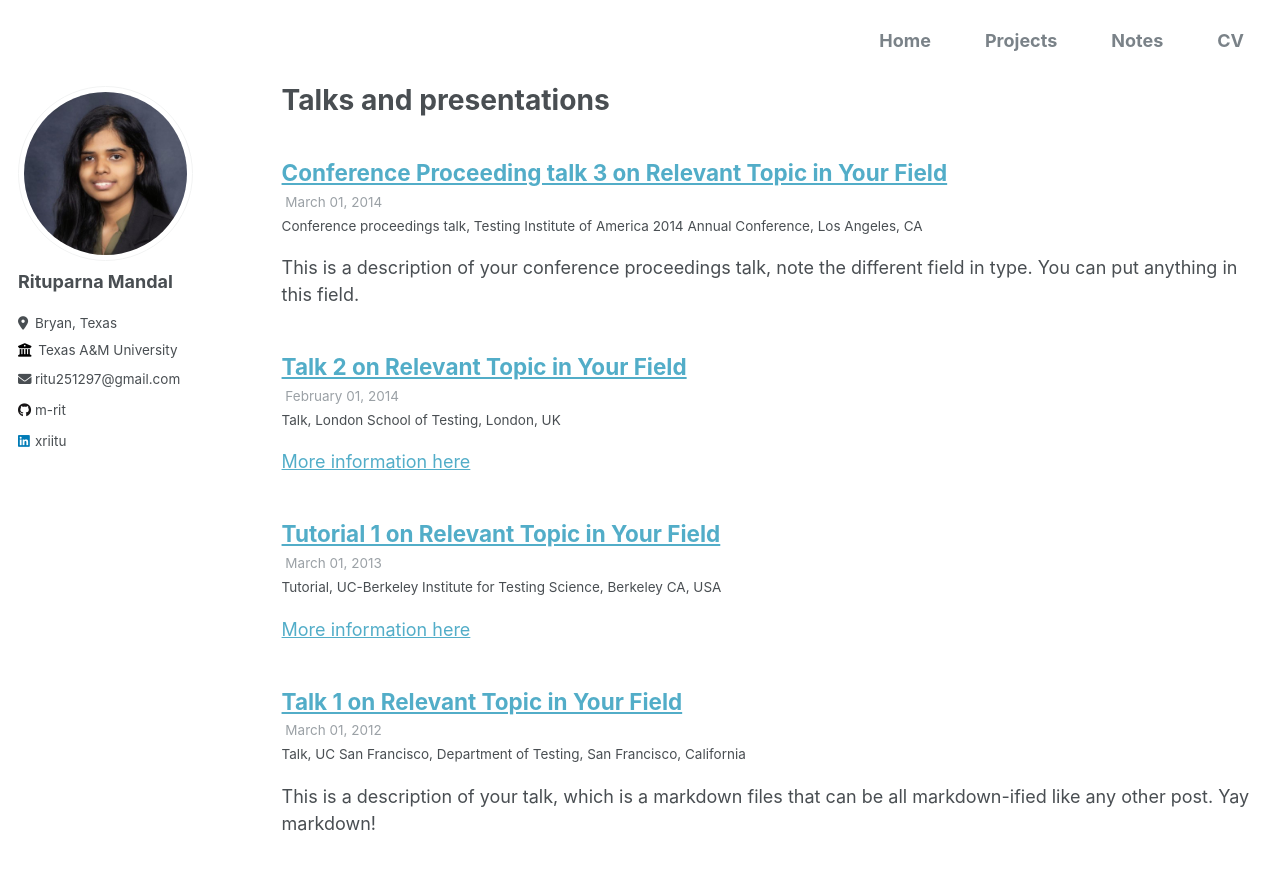
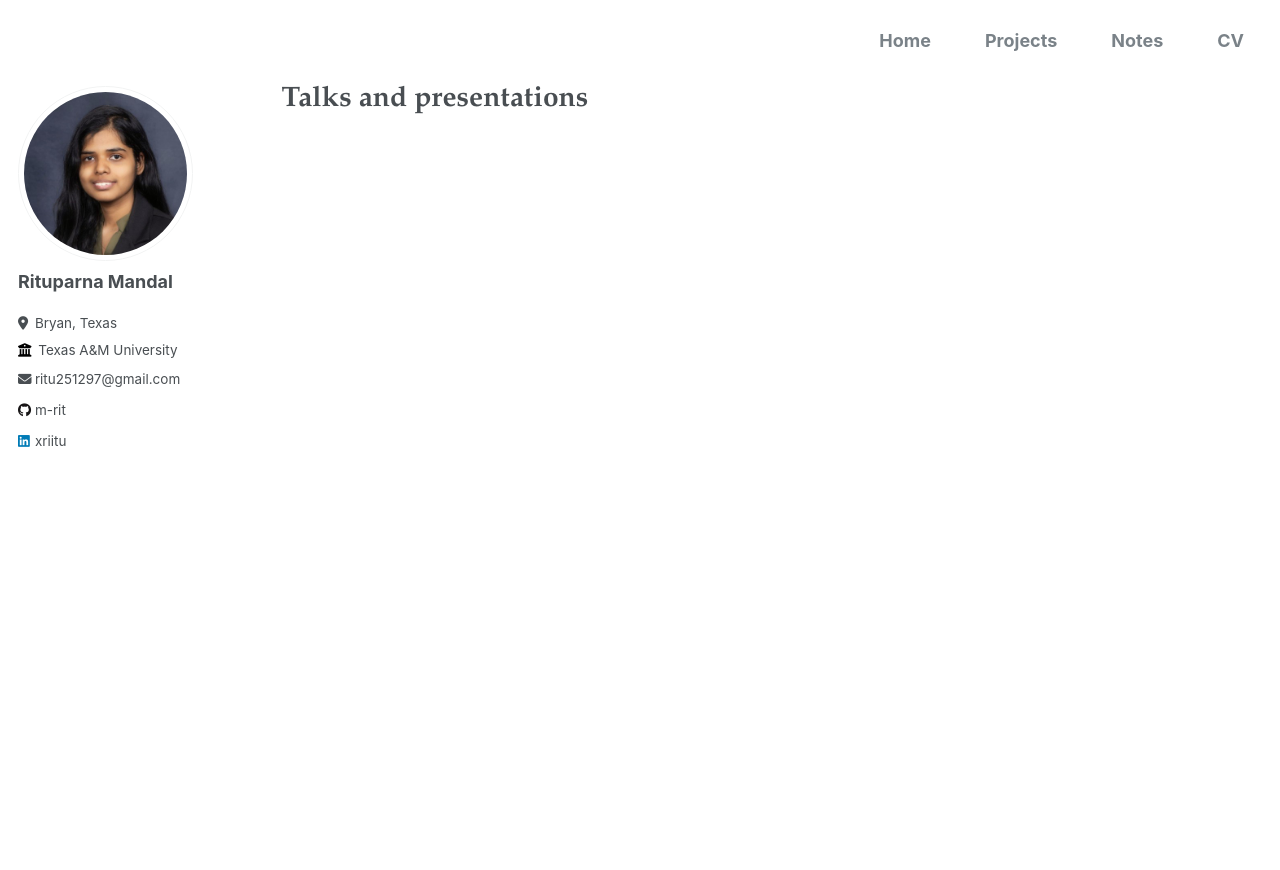
Before and after one commit to m-rit/m-rit.github.io, a Jekyll site: the page built from _pages/talks.html, in a window 1280 px wide and 1058 px high. Shown: the top 870 px of the window. Built offline with Jekyll 4.4.1, drawn with Linux system fonts in a browser that asks for light colours.

Commit message:
updated font

```diff
--- a/_sass/_page.scss
+++ b/_sass/_page.scss
@@ -86,13 +86,13 @@
 
   dt {
     margin-top: 1em;
-    font-family: $sans-serif;
+    font-family: $garamond;
     font-weight: bold;
   }
 
   dd {
     margin-left: 1em;
-    font-family: $sans-serif;
+    font-family: $garamond;
     font-size: $type-size-6;
   }
 
--- a/_sass/_variables.scss
+++ b/_sass/_variables.scss
@@ -28,8 +28,8 @@ $bodoni                     : "Bodoni MT", serif;
 $calisto                    : "Calisto MT", serif;
 $garamond                   : Garamond, serif;
 
-$global-font-family         : $sans-serif;
-$header-font-family         : $sans-serif;
+$global-font-family         : $garamond;
+$header-font-family         : $garamond;
 $caption-font-family        : $serif;
 
 /* type scale */
--- a/_talks/2012-03-01-talk-1.md
+++ /dev/null
@@ -1,11 +0,0 @@
----
-title: "Talk 1 on Relevant Topic in Your Field"
-collection: talks
-type: "Talk"
-permalink: /talks/2012-03-01-talk-1
-venue: "UC San Francisco, Department of Testing"
-date: 2012-03-01
-location: "San Francisco, California"
----
-
-This is a description of your talk, which is a markdown files that can be all markdown-ified like any other post. Yay markdown!
--- a/_talks/2013-03-01-tutorial-1.md
+++ /dev/null
@@ -1,13 +0,0 @@
----
-title: "Tutorial 1 on Relevant Topic in Your Field"
-collection: talks
-type: "Tutorial"
-permalink: /talks/2013-03-01-tutorial-1
-venue: "UC-Berkeley Institute for Testing Science"
-date: 2013-03-01
-location: "Berkeley CA, USA"
----
-
-[More information here](http://exampleurl.com)
-
-This is a description of your tutorial, note the different field in type. This is a markdown files that can be all markdown-ified like any other post. Yay markdown!
--- a/_talks/2014-02-01-talk-2.md
+++ /dev/null
@@ -1,13 +0,0 @@
----
-title: "Talk 2 on Relevant Topic in Your Field"
-collection: talks
-type: "Talk"
-permalink: /talks/2014-02-01-talk-2
-venue: "London School of Testing"
-date: 2014-02-01
-location: "London, UK"
----
-
-[More information here](http://example2.com)
-
-This is a description of your talk, which is a markdown files that can be all markdown-ified like any other post. Yay markdown!
--- a/_talks/2014-03-01-talk-3.md
+++ /dev/null
@@ -1,11 +0,0 @@
----
-title: "Conference Proceeding talk 3 on Relevant Topic in Your Field"
-collection: talks
-type: "Conference proceedings talk"
-permalink: /talks/2014-03-01-talk-3
-venue: "Testing Institute of America 2014 Annual Conference"
-date: 2014-03-01
-location: "Los Angeles, CA"
----
-
-This is a description of your conference proceedings talk, note the different field in type. You can put anything in this field.
```
Also changed, not shown: 3 other files.
